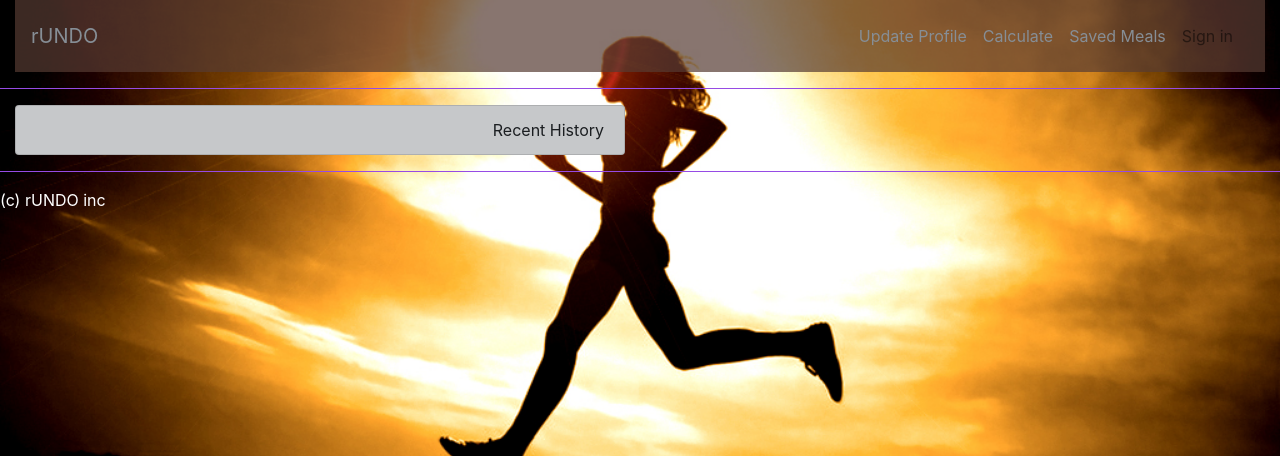
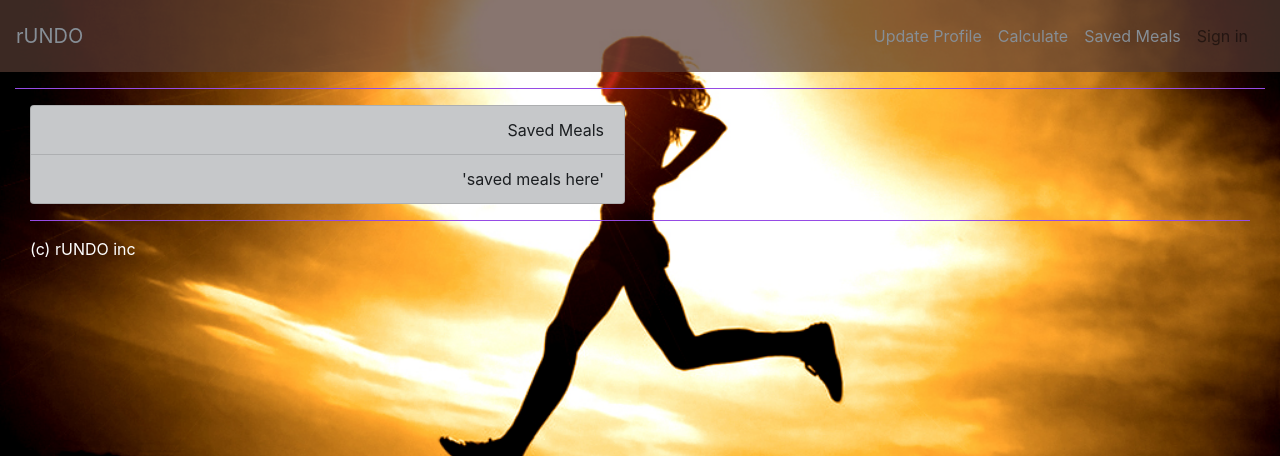
Before and after one commit to tntterri615/RunDo, a Django app: page /savedMeals/ in a window 1280 px wide. Shown: the top 456 px of the page. Run offline with Django 3.2, Linux system fonts and the light colour scheme; some libraries are stand-ins or nearby versions.

Commit message:
more updates

```diff
--- a/RunDo/RunDoApp/templates/RunDoApp/base.html
+++ b/RunDo/RunDoApp/templates/RunDoApp/base.html
@@ -11,10 +11,8 @@
 </head>
 
 
-
 <header>
-
-   <div class="container-fluid">
+    <div class="">
         <nav class="navbar navbar-expand-md navbar-light d-flex" style="background-color: rgba(86, 59, 50,0.7);">
        <a class="navbar-brand text-secondary" href="{% url 'RunDoApp:index' %}">rUNDO</a>
        <button class="navbar-toggler" type="button" data-toggle="collapse" data-target="#navbarSupportedContent" aria-controls="navbarSupportedContent" aria-expanded="false" aria-label="Toggle navigation">
@@ -57,16 +55,25 @@
        </div>
    </nav>
     </div>
-
 </header>
-
 
 <body>
 
+   <div class="container-fluid">
+        <div class="">
+            <div class="">
+                <hr style="background-color:#a754ff"/>
             </div>
-    <hr style="background-color:#a754ff"/>
+
+            <div>
                 {% block content %}
                 {% endblock %}
+            </div>
+
+            <div class="col align-content-end">
                 <hr style="background-color:#a754ff"/>
-    <div id="copyright">(c) rUNDO inc</div>                   <!-- make this stay at bottom of page*****************8 -->
+                <div id="copyright">(c) rUNDO inc</div>                   <!-- make this stay at bottom of page************ -->
+            </div>
+        </div>
+    </div>
 </body>
--- a/RunDo/RunDoApp/templates/RunDoApp/profile.html
+++ b/RunDo/RunDoApp/templates/RunDoApp/profile.html
@@ -9,7 +9,6 @@
             <div>Gender: {{profile.gender}}</div>
             <div>Height: {{profile.height}} inches</div>
             <div>Weight:{{profile.weight}} lbs</div>
-            <div>Fitness Level: {{fitnessLevelText}}</div>
            <a type="submit" class="btn btn-secondary btn-md" href="{% url 'RunDoApp:registration' %}">Update Profile</a>
         </div>
 
--- a/RunDo/RunDoApp/templates/RunDoApp/savedmeals.html
+++ b/RunDo/RunDoApp/templates/RunDoApp/savedmeals.html
@@ -4,10 +4,8 @@
 
 <div class="col-sm-6 text-right">
     <ul class="list-group" style="color:black">
-        <li class="list-group-item list-group-item-dark">Recent History</li>
-        {% for history in most_recent_history %}
-           <li class="list-group-item list-group-item-dark">{{history.food_name}} - {{history.time_to_run}} hours</li>
-        {% endfor %}
+        <li class="list-group-item list-group-item-dark">Saved Meals</li>
+           <li class="list-group-item list-group-item-dark">'saved meals here'</li>
     </ul>
 </div>
 
```
Also changed, not shown: RunDo/RunDoApp/templates/RunDoApp/calculatepage.html (+5 -6 lines). Lines whose indentation alone changed are shown as unchanged.
